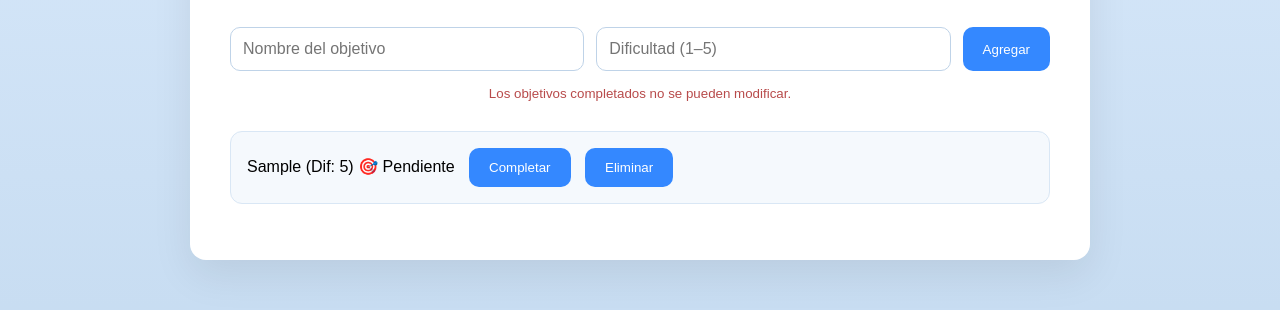
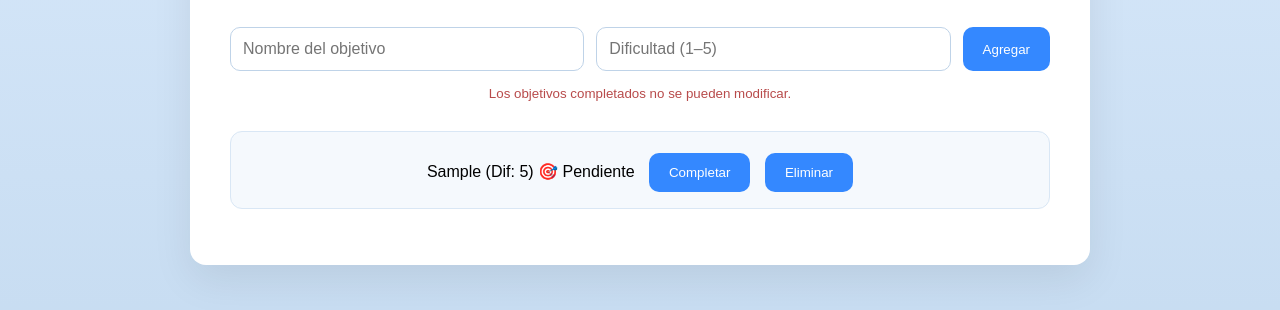
Before and after one commit to javiieerrr/TrackeIt, a plain HTML site: page index.html in a window 1280 px wide. Both pictures are taken after typing "Sample", "5" into the empty fields and a click on the button "Agregar". Shown: the part 184-494 px from the top of the page. Drawn offline with Linux system fonts and the light colour scheme.

Commit message:
Se Arregla la lista de tareas en versiones para telefono

```diff
--- a/assets/css/styles.css
+++ b/assets/css/styles.css
@@ -65,6 +65,7 @@ button:hover {
 ul {
   padding: 0;
   margin-top: 30px;
+  text-align: center;
 }
 li {
   list-style: none;
@@ -75,5 +76,7 @@ li {
   margin-bottom: 12px;
 }
 li button {
+  margin-top: 5px;
   margin-left: 10px;
+  gap: 10px;
 }
```
